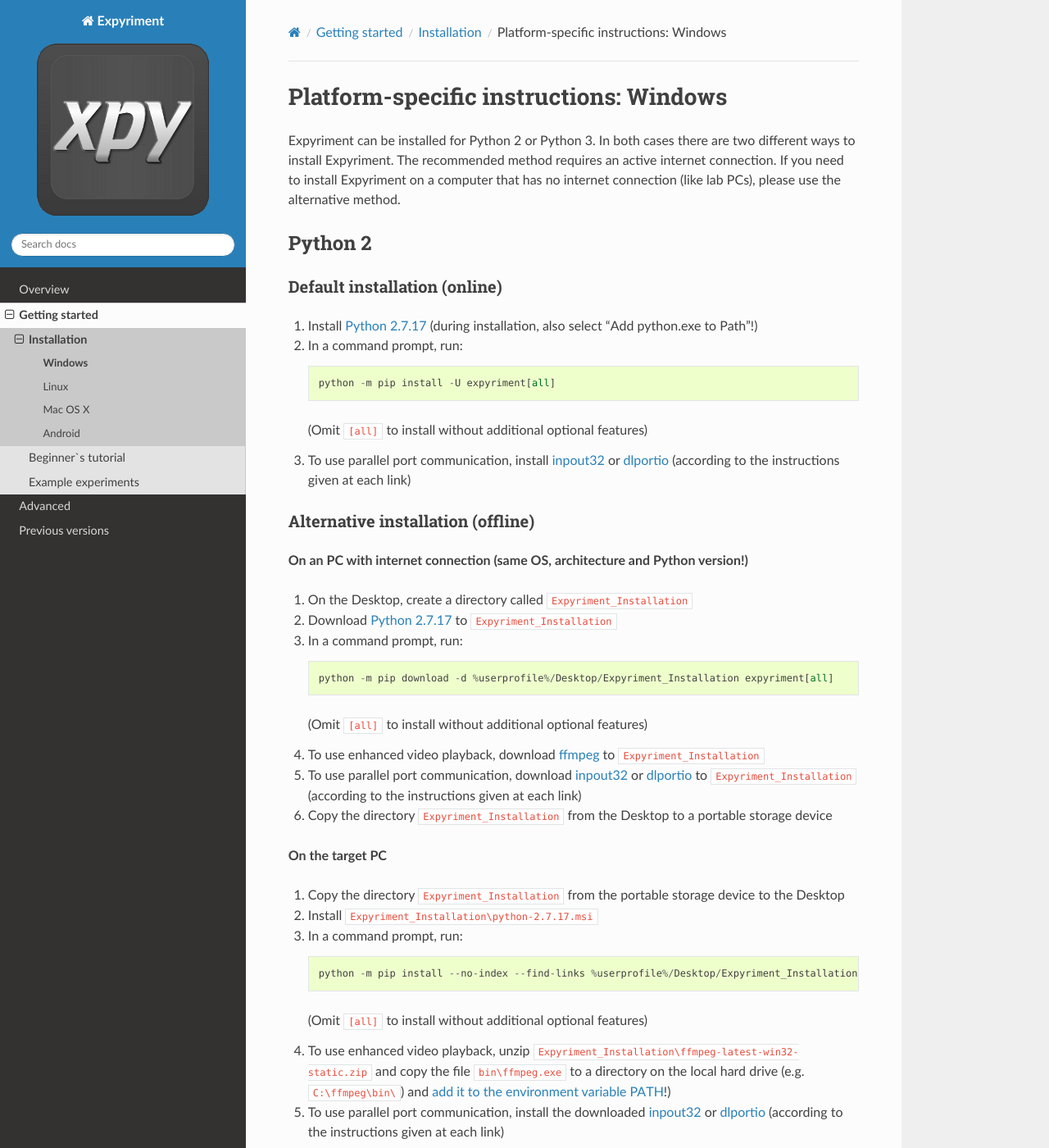
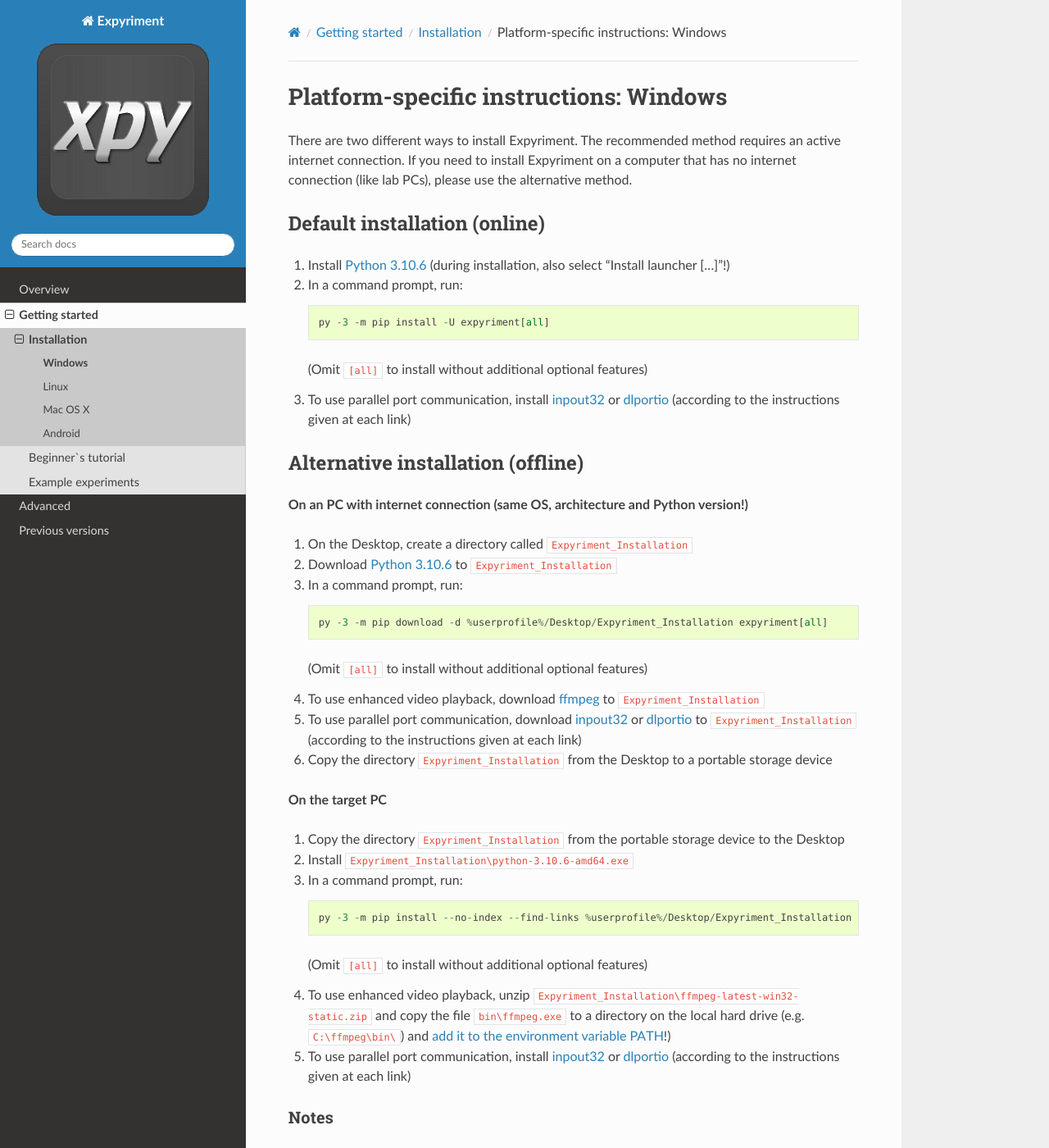
Before and after one commit to expyriment/expyriment, a Sphinx documentation site: the page built from documentation/sphinx/Installation.Windows.rst, in a window 1280 px wide and 1400 px high. Shown: the whole window at 82% size. Built offline with Sphinx 7.4.7 and the Read the Docs theme 2.0.0, drawn with Linux system fonts in a browser that asks for light colours; pages that are not in the unit, such as notebooks, are missing from menus; the version number could not be read and is left out; some of the changed text lies outside the part shown.

Commit message:
Update Installation.Windows.rst

```diff
--- a/documentation/sphinx/Installation.Windows.rst
+++ b/documentation/sphinx/Installation.Windows.rst
@@ -1,80 +1,16 @@
 Platform-specific instructions: Windows
 =======================================
 
-Expyriment can be installed for Python 2 or Python 3. In both cases there are
-two different ways to install Expyriment. The recommended method requires an
-active internet connection. If you need to install Expyriment on a computer that
-has no internet connection (like lab PCs), please use the alternative method.
+There are two different ways to install Expyriment. The recommended method
+requires an active internet connection. If you need to install Expyriment on
+a computer that has no internet connection (like lab PCs), please use the
+alternative method.
 
-
-Python 2
---------
 
 Default installation (online)
 ~~~~~~~~~~~~~~~~~~~~~~~~~~~~~
 
-1. Install `Python 2.7.17`_ (during installation, also select "Add python.exe to Path"!)
-
-2. In a command prompt, run::
-
-    python -m pip install -U expyriment[all]
-
-   (Omit ``[all]`` to install without additional optional features)
-
-3. To use parallel port communication, install inpout32_ or dlportio_
-   (according to the instructions given at each link)
-
-
-Alternative installation (offline)
-~~~~~~~~~~~~~~~~~~~~~~~~~~~~~~~~~~
-
-**On an PC with internet connection (same OS, architecture and Python version!)**
-
-1. On the Desktop, create a directory called ``Expyriment_Installation``
-
-2. Download `Python 2.7.17`_ to ``Expyriment_Installation``
-
-3. In a command prompt, run::
-
-    python -m pip download -d %userprofile%/Desktop/Expyriment_Installation expyriment[all]
-
-   (Omit ``[all]`` to install without additional optional features)
-
-4. To use enhanced video playback, download ffmpeg_ to ``Expyriment_Installation``
-
-5. To use parallel port communication, download inpout32_ or dlportio_ to ``Expyriment_Installation``
-   (according to the instructions given at each link)
-
-6. Copy the directory ``Expyriment_Installation`` from the Desktop to a portable storage device
-
-
-**On the target PC**
-
-1. Copy the directory ``Expyriment_Installation`` from the portable storage device to the Desktop
-
-2. Install ``Expyriment_Installation\python-2.7.17.msi``
-
-3. In a command prompt, run::
-
-    python -m pip install --no-index --find-links %userprofile%/Desktop/Expyriment_Installation -U expyriment[all]
-
-   (Omit ``[all]`` to install without additional optional features)
-
-4. To use enhanced video playback, unzip ``Expyriment_Installation\ffmpeg-latest-win32-static.zip`` and copy the
-   file ``bin\ffmpeg.exe`` to a directory on the local hard drive (e.g. ``C:\ffmpeg\bin\``) and
-   `add it to the environment variable PATH`_!)
-
-5. To use parallel port communication, install the downloaded inpout32_ or dlportio_
-   (according to the instructions given at each link)
-
-
-Python 3
---------
-
-Default installation (online)
-~~~~~~~~~~~~~~~~~~~~~~~~~~~~~
-
-1. Install `Python 3.7.5`_ (during installation, also select "Add python.exe to Path"!)
+1. Install `Python 3.10.6`_ (during installation, also select "Install launcher [...]"!)
 
 2. In a command prompt, run::
 
@@ -93,7 +29,7 @@
 
 1. On the Desktop, create a directory called ``Expyriment_Installation``
 
-2. Download `Python 3.7.5`_ to ``Expyriment_Installation``
+2. Download `Python 3.10.6`_ to ``Expyriment_Installation``
 
 3. In a command prompt, run::
 
@@ -113,7 +49,7 @@
 
 1. Copy the directory ``Expyriment_Installation`` from the portable storage device to the Desktop
 
-2. Install ``Expyriment_Installation\python-3.7.5.exe``
+2. Install ``Expyriment_Installation\python-3.10.6-amd64.exe``
 
 3. In a command prompt, run::
 
@@ -132,13 +68,6 @@
 Notes
 -----
 
-**Make sure python.exe is in your Path**
-
-    If you get an an error that `'python' is not recognized as an internal or
-    external command, operable program or batch file`, Windows does not know
-    where to find the Python interpreter. To fix this, find the directory that
-    includes ``python.exe`` and `add it to the environment variable PATH`_.
-
 **Do not start your experiments out of IDLE when testing participants**
 
     If you are using the IDLE editor that comes with the Python installation,
@@ -149,10 +78,9 @@
     We therefore strongly suggest to run Expyriment programmes from the command
     line when testing participants.
 
-.. _`Python 2.7.17`: https://www.python.org/ftp/python/2.7.17/python-2.7.17.msi
-.. _`Python 3.7.5`: https://www.python.org/ftp/python/3.7.5/python-3.7.5.exe
-.. _inpout32: http://www.highrez.co.uk/Downloads/InpOut32/
+.. _`Python 3.10.6`: https://www.python.org/ftp/python/3.10.6/python-3.10.6-amd64.exe
+.. _inpout32: https://www.highrez.co.uk/Downloads/InpOut32/
 .. _dlportio: http://real.kiev.ua/2010/11/29/dlportio-and-32-bit-windows/
-.. _ffmpeg: https://ffmpeg.zeranoe.com/builds/win32/static/ffmpeg-latest-win32-static.zip
-.. _`add it to the environment variable PATH`: http://www.computerhope.com/issues/ch000549.htm
-.. _`release page`: http://github.com/expyriment/expyriment/releases/
+.. _ffmpeg: https://www.gyan.dev/ffmpeg/builds/ffmpeg-release-essentials.zip
+.. _`add it to the environment variable PATH`: https://www.computerhope.com/issues/ch000549.htm
+.. _`release page`: https://github.com/expyriment/expyriment/releases/
```
